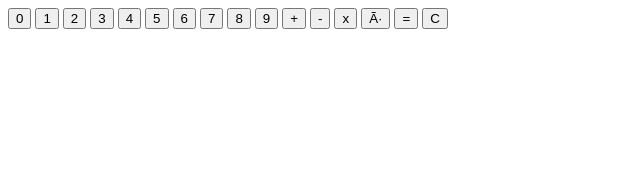
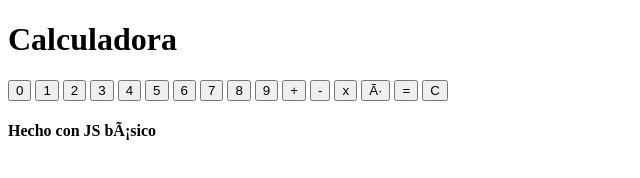
Before and after one commit to JavoxT3/Calculadora-b-sica, a plain HTML site: page index.html in a window 1280 px wide. Shown: the whole page, without its empty margins (0-640 px from the left). Drawn offline with Linux system fonts and the light colour scheme.

Commit message:
Agrega contenido al header y al footer

```diff
--- a/index.html
+++ b/index.html
@@ -8,7 +8,7 @@
 <body>
     <script src="app.js"></script>
     <header>
-
+        <h1>Calculadora</h1>
     </header>
     <main>
         <section>
@@ -39,7 +39,7 @@
 
     </main>
     <footer>
-
+        <h4>Hecho con JS básico</h4>
     </footer>
 </body>
 </html>
```
